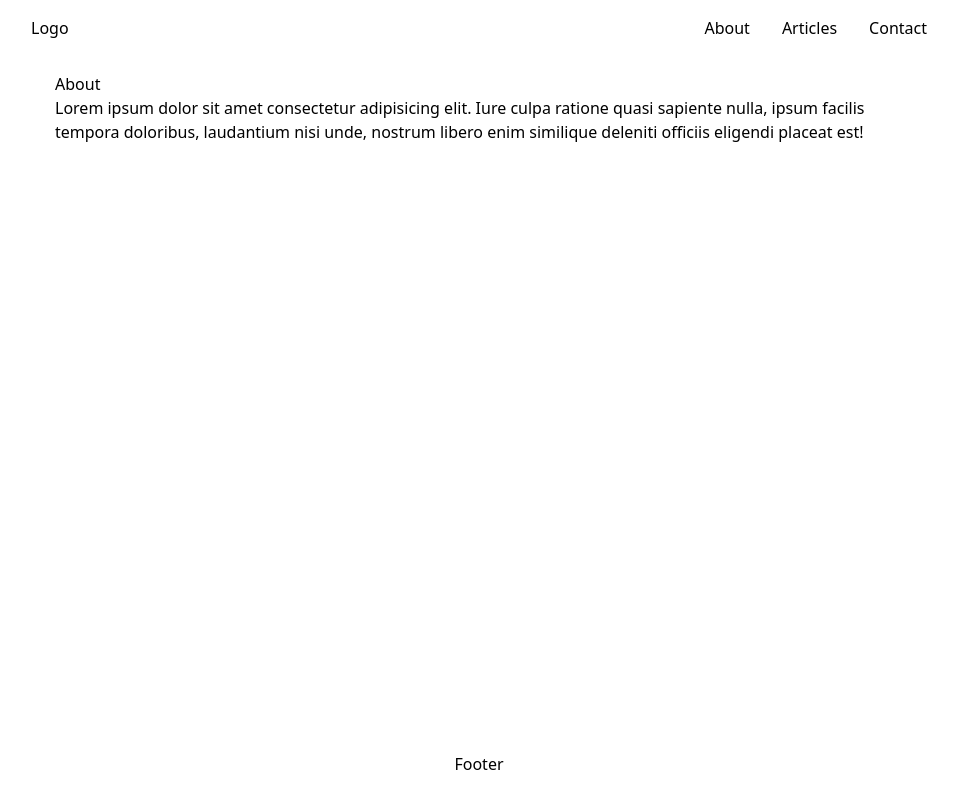
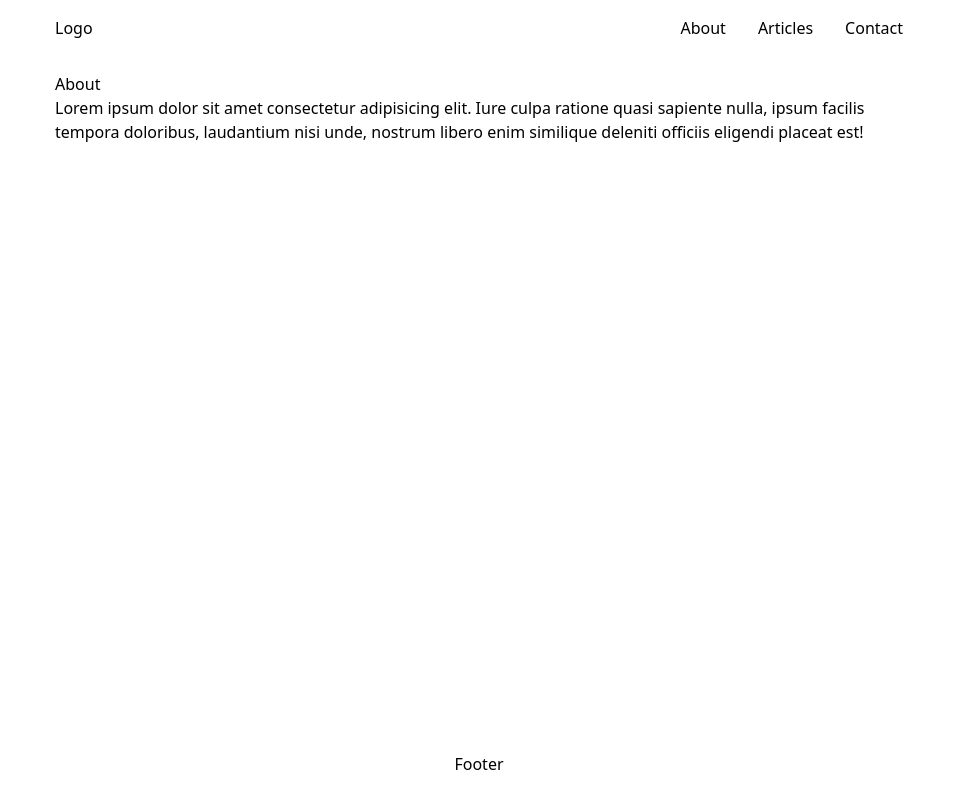
Before and after one commit to saiba-tenpura/portfolio, a Nuxt app: page / in a window 1280 px wide. Shown: the whole page, without its empty margins (161-1119 px from the left). Built offline with nearby package versions, Linux system fonts and the light colour scheme.

Commit message:
Fix navbar layout on desktop screen sizes.

```diff
--- a/components/AppNavbar.vue
+++ b/components/AppNavbar.vue
@@ -1,6 +1,6 @@
 <template>
-  <nav class="w-full py-4 px-6">
-    <div class="max-w-4xl flex flex-wrap justify-between items-center mx-auto">
+  <nav class="max-w-4xl mx-auto py-4 px-6">
+    <div class="flex flex-wrap justify-between items-center">
       <NuxtLink to="/">
         Logo
       </NuxtLink>
```
